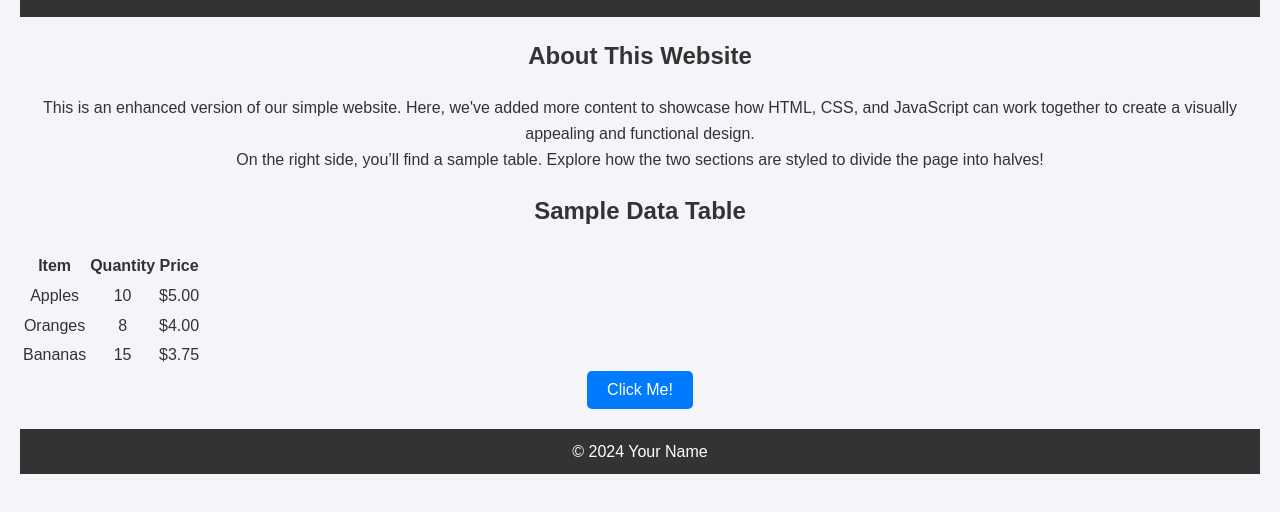
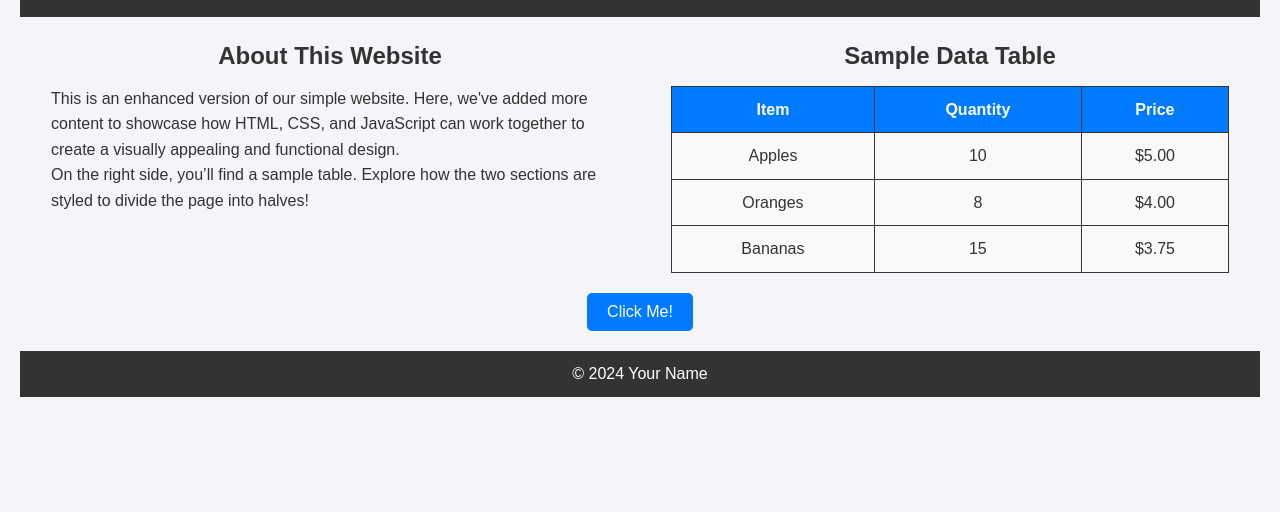
Before and after one commit to Marin-Kryshu/marin.github.io, a plain HTML site: page index.html in a window 1280 px wide. Shown: the part 94-606 px from the top of the page. Drawn offline with Linux system fonts and the light colour scheme.

Commit message:
Update style.css

```diff
--- a/style.css
+++ b/style.css
@@ -1,17 +1,15 @@
-/* Reset some default browser styles */
-body, h1, p, button {
+/* General Body Styling */
+body, h1, h2, p, table {
     margin: 0;
     padding: 0;
     font-family: Arial, sans-serif;
 }
 
-/* General Body Styling */
 body {
     background-color: #f4f4f9;
     color: #333;
     line-height: 1.6;
     text-align: center;
-    margin: 0;
     padding: 20px;
 }
 
@@ -30,8 +28,49 @@ footer {
     padding: 10px 0;
 }
 
+/* Main Content Styling */
+.container {
+    display: flex;
+    justify-content: space-around;
+    align-items: flex-start;
+    margin-top: 20px;
+}
+
+.left, .right {
+    width: 45%;
+    text-align: left;
+}
+
+.left h2, .right h2 {
+    text-align: center;
+    margin-bottom: 10px;
+}
+
+/* Table Styling */
+table {
+    width: 100%;
+    border-collapse: collapse;
+    margin-top: 10px;
+}
+
+th, td {
+    border: 1px solid #333;
+    padding: 10px;
+    text-align: center;
+}
+
+th {
+    background-color: #007bff;
+    color: #fff;
+}
+
+td {
+    background-color: #f9f9f9;
+}
+
 /* Button Styling */
 button {
+    margin-top: 20px;
     padding: 10px 20px;
     font-size: 16px;
     color: #fff;
```
